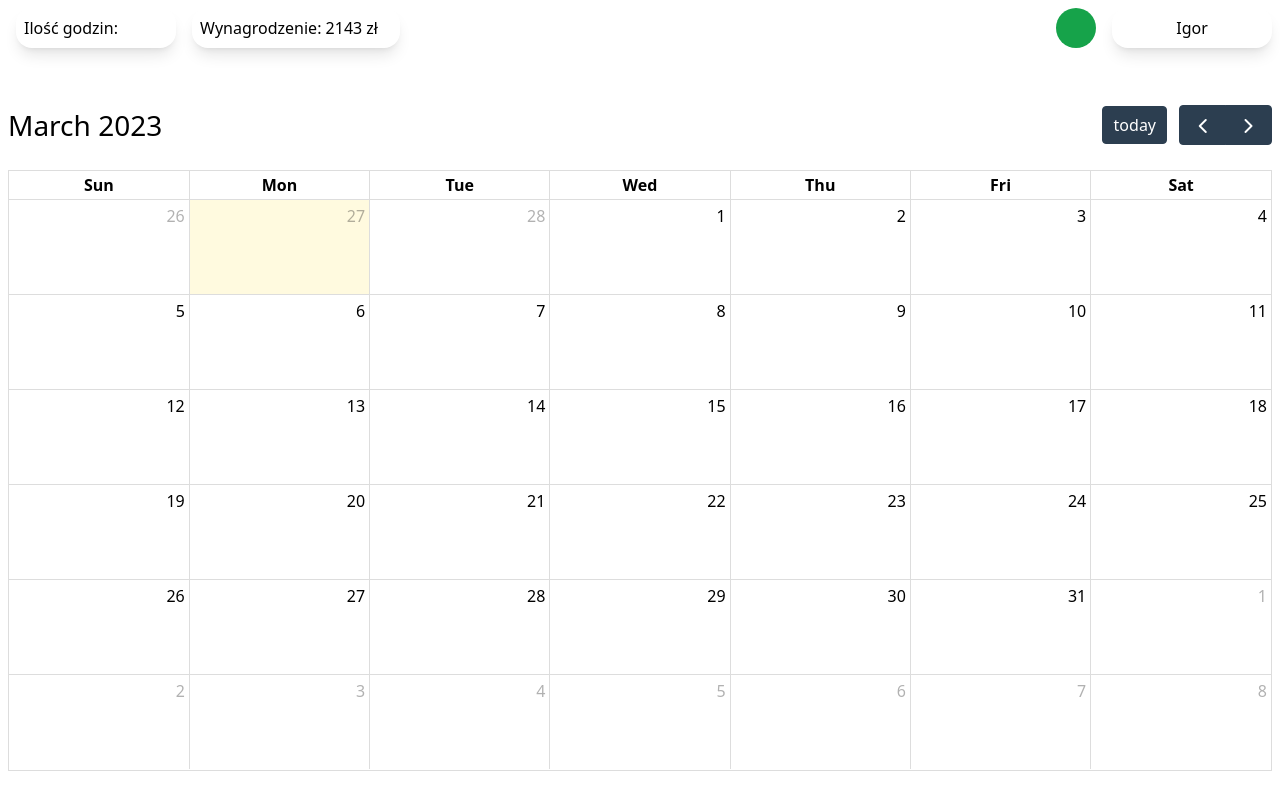
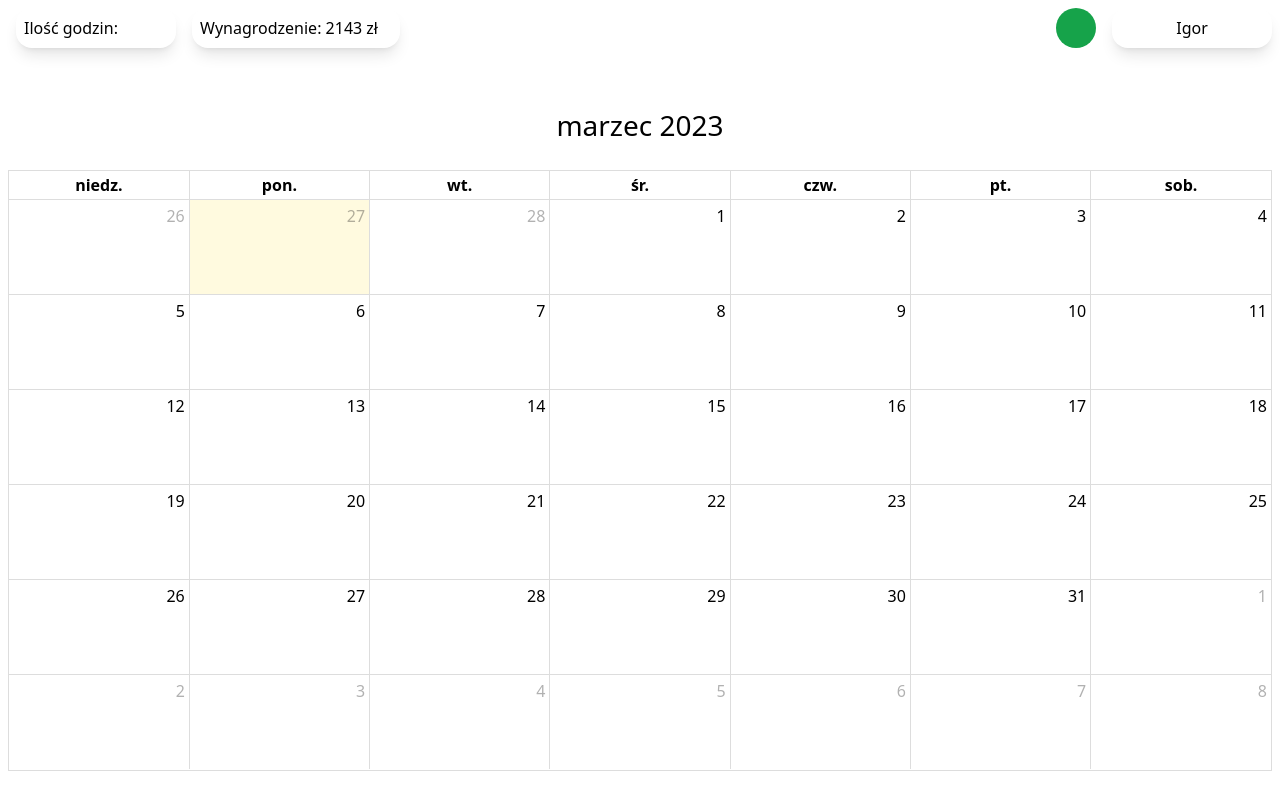
Before and after one commit to sniperdev/wopr-scheduler-cv, a React (Vite) app: page /app in a window 1280 px wide. Built offline with nearby package versions, Linux system fonts and the light colour scheme; some icons are missing.

Commit message:
<style> change month to polish

```diff
--- a/src/components/MainCalendar.tsx
+++ b/src/components/MainCalendar.tsx
@@ -24,7 +24,9 @@ const MainCalendar = () => {
           plugins={[dayGridPlugin]}
           initialView="dayGridMonth"
           height={"100%"}
+          locale={"pl"}
           initialDate={nextMonthDate}
+          headerToolbar={{ start: "", center: "title", end: "" }}
         />
       ) : (
         <p>Nie udało się pobrać daty</p>
```
